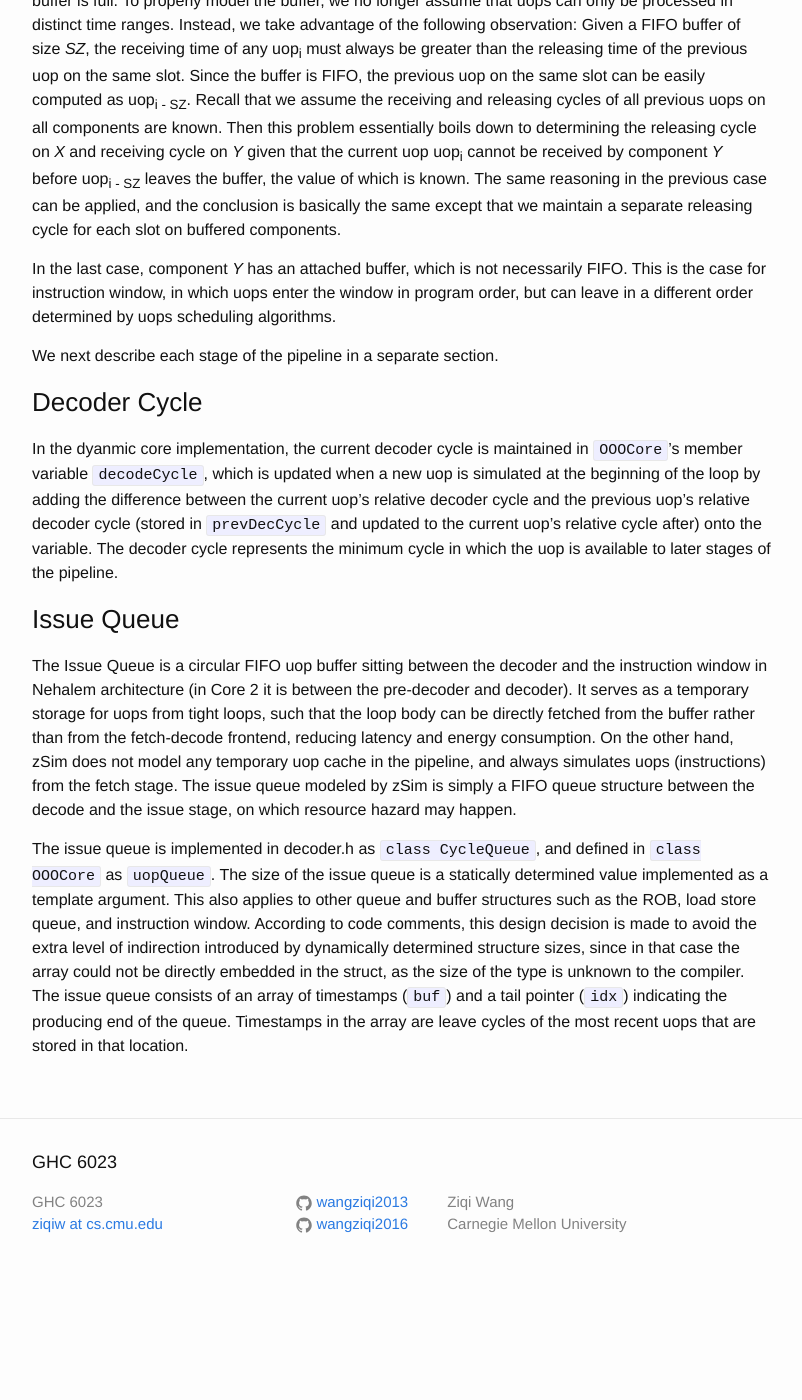
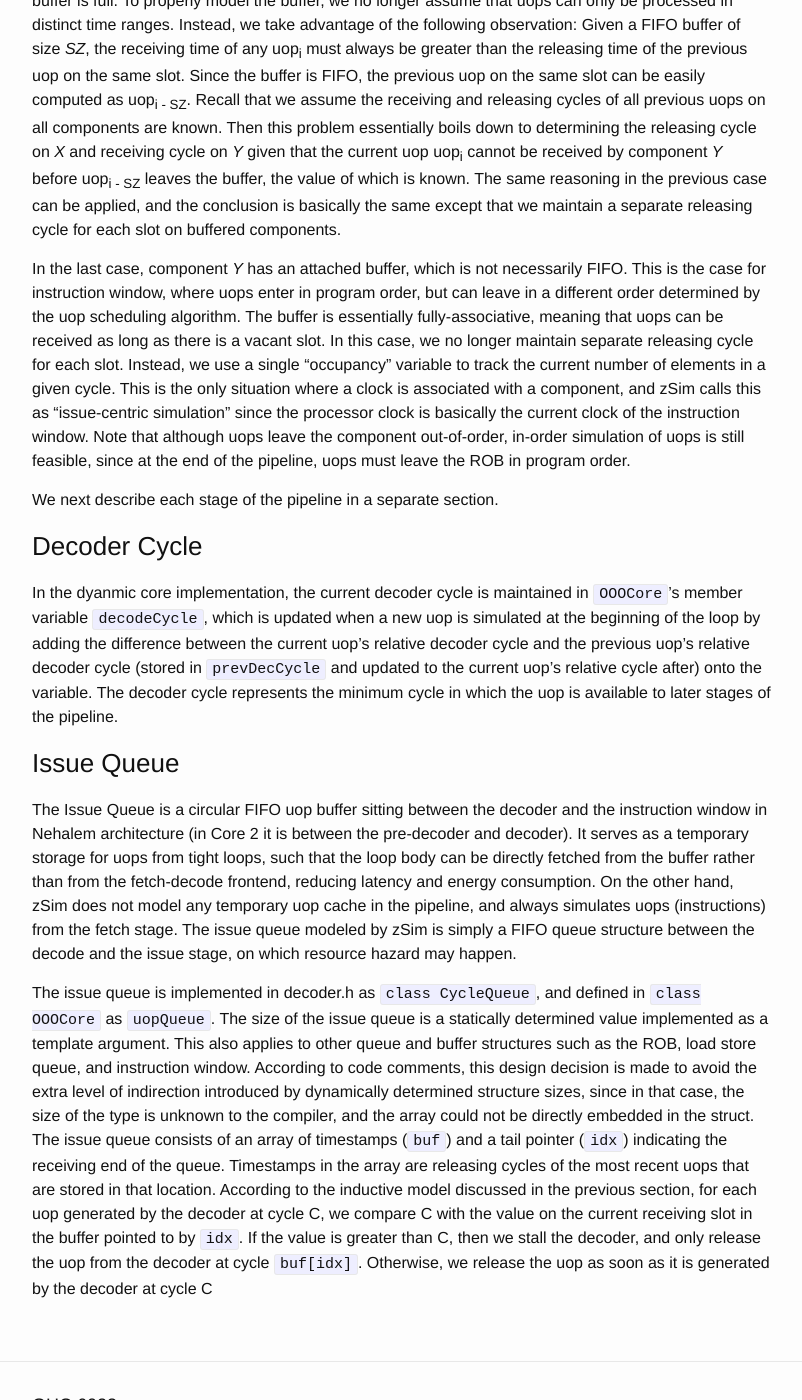
Before and after one commit to wangziqi2013/wangziqi2013.github.io, a Jekyll site: the page built from _posts/2019-12-31-zsim-microarch.markdown, in a window 1280 px wide and 1400 px high, scrolled down 11930 px. Shown: the whole window, without its empty margins (238-1040 px from the left). Built offline with Jekyll 4.4.1, drawn with Linux system fonts in a browser that asks for light colours; before the commit the page ends 13226 px from its top, so only the background shows below that.

Commit message:
Adding issue queue

```diff
--- a/_posts/2019-12-31-zsim-microarch.markdown
+++ b/_posts/2019-12-31-zsim-microarch.markdown
@@ -436,8 +436,13 @@ can be applied, and the conclusion is basically the same except that we maintain
 on buffered components.
 
 In the last case, component *Y* has an attached buffer, which is not necessarily FIFO. This is the case for instruction
-window, in which uops enter the window in program order, but can leave in a different order determined by uops scheduling
-algorithms.
+window, where uops enter in program order, but can leave in a different order determined by the uop scheduling
+algorithm. The buffer is essentially fully-associative, meaning that uops can be received as long as there is a vacant
+slot. In this case, we no longer maintain separate releasing cycle for each slot. Instead, we use a single "occupancy"
+variable to track the current number of elements in a given cycle. This is the only situation where a clock is associated
+with a component, and zSim calls this as "issue-centric simulation" since the processor clock is basically the current
+clock of the instruction window. Note that although uops leave the component out-of-order, in-order simulation of uops
+is still feasible, since at the end of the pipeline, uops must leave the ROB in program order.
 
 We next describe each stage of the pipeline in a separate section.
 
@@ -462,6 +467,10 @@ The issue queue is implemented in decoder.h as `class CycleQueue`, and defined i
 of the issue queue is a statically determined value implemented as a template argument. This also applies to other
 queue and buffer structures such as the ROB, load store queue, and instruction window. According to code comments, this
 design decision is made to avoid the extra level of indirection introduced by dynamically determined structure sizes, since
-in that case the array could not be directly embedded in the struct, as the size of the type is unknown to the compiler.
-The issue queue consists of an array of timestamps (`buf`) and a tail pointer (`idx`) indicating the producing end of the
-queue. Timestamps in the array are leave cycles of the most recent uops that are stored in that location.
+in that case, the size of the type is unknown to the compiler, and the array could not be directly embedded in the struct.
+The issue queue consists of an array of timestamps (`buf`) and a tail pointer (`idx`) indicating the receiving end of the
+queue. Timestamps in the array are releasing cycles of the most recent uops that are stored in that location. According to
+the inductive model discussed in the previous section, for each uop generated by the decoder at cycle C, we compare C
+with the value on the current receiving slot in the buffer pointed to by `idx`. If the value is greater than C, then we
+stall the decoder, and only release the uop from the decoder at cycle `buf[idx]`. Otherwise, we release the uop as soon
+as it is generated by the decoder at cycle C
```
